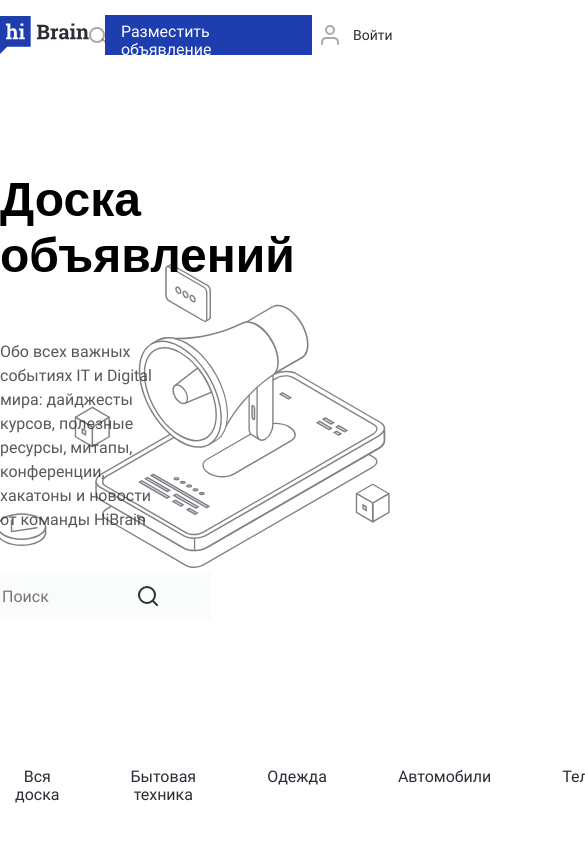
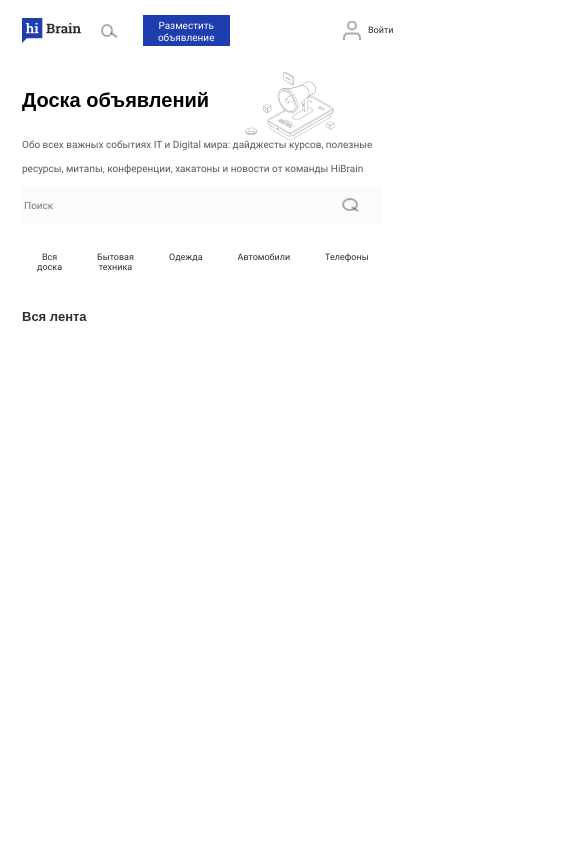
Before and after one commit to olakola1/news, a plain HTML site: page index.html in a window 390 px wide. Shown: the top 844 px of the page, 585 px wide, since content can reach past the window. Drawn offline with Linux system fonts and the light colour scheme; files whose address does not match are found by name.

Commit message:
астра

```diff
--- a/index.html
+++ b/index.html
@@ -4,10 +4,10 @@
     <meta charset="UTF-8">
     <meta name="viewport" content="width=device-width, initial-scale=1.0">
     <link rel="stylesheet" href="./styles/styles.css">
+    <link rel="stylesheet" href="./styles/media.css">
     <title>Hi Brain</title>
 </head>
 <body>
-    <!--header-->
     <header class="header bg-color-white">
         <div class="container df-align-justify-between">
             <div class="header-wrapper df-align-justify-between">
@@ -22,23 +22,23 @@
     </header>
 <main>
 
-    <!--Hero-->
-
     <section class="hero bg-color-white">
         <h2 class=""></h2>
         <div class="container grid bg-image">
             <div class="hero-wrapper">
+                <!--<picture>
+                    <source media="(max-width:576px)" srcset="./jmg/Group686-50x50.svg 50w">
+                    <img src="./jmg/Group686.svg" alt="hero-bg">
+                </picture>-->
                 <h1 class="hero-title">Доска объявлений</h1>
                 <p class="hero-text">Обо всех важных событиях IT и Digital мира: дайджесты курсов, полезные ресурсы, митапы, конференции, хакатоны и новости от команды HiBrain</p>
                 <div class="hero-search-type">
                     <input class="type" type="text" placeholder="Поиск">
-                    <button class="btn-reset hero-search"></button>
+                    <button class="btn-reset search hero-search"></button>
                 </div>
             </div>
         </div>
     </section>
-
-    <!--Категории-->
 
     <section class="categories">
         <div>
@@ -64,9 +64,7 @@
         </div>
         <h2 class="categories-title">Вся лента</h2>
 
-        <!--articles-->
-
-        <div class="grid">
+        <!--<div class="grid">
             <article class="item_1 bg-color-white">
                     <div>
                         <img src="jmg/Cart/1.svg" alt="Техника">
@@ -78,7 +76,7 @@
                         <div>
                             <span class="articles-card-price">1000 Р </span>
                         </div>
-                        <div class="articles-card-time df-align-justify-between">
+                        <div class="articles-card-time1 df-align-justify-between">
                             <data>14 апреля 2021</data>
                             <div class="viewing">
                                 <img class="img-viewing" src="./jmg/Cart/Просмотр.svg" alt="Просмотр">
@@ -100,6 +98,7 @@
                         <div class="viewing">
                             <img class="img-viewing" src="./jmg/Cart/Просмотр.svg" alt="Просмотр">
                             <span class="counter">356</span>
+                        </div>
                     </div>
                     </div>
             </article>
@@ -127,7 +126,7 @@
             <div class="articles-card-content-wrapper">
                 <a class="articles-card-title" href="#">Дайджест IT-вакансий за март 2021</a>
                 <p class="articles-card-text">Актуальные вакансии Intern и Junior IT-разработчикам в Нижнем Новгороде. Предложения работы от партнёров платформы подготовки и трудоустройства IT-специалистов HiBrain.</p>
-                <div class="articles-card-time df-align-justify-between">
+                <div class="articles-card-time2 df-align-justify-between">
                     <data>14 апреля 2021</data>
                     <div class="viewing">
                         <img class="img-viewing" src="./jmg/Cart/Просмотр.svg" alt="Просмотр">
@@ -175,7 +174,7 @@
             <div class="articles-card-content-wrapper">
                 <a class="articles-card-title" href="#">Дайджест IT-вакансий за март 2021</a>
                 <p class="articles-card-text">Актуальные вакансии Intern и Junior IT-разработчикам в Нижнем Новгороде. Предложения работы от партнёров платформы подготовки и трудоустройства IT-специалистов HiBrain.</p>
-                <div class="articles-card-time df-align-justify-between">
+                <div class="articles-card-time2 df-align-justify-between">
                     <data>14 апреля 2021</data>
                     <div class="viewing">
                         <img class="img-viewing" src="./jmg/Cart/Просмотр.svg" alt="Просмотр">
@@ -270,4 +269,4 @@
     </div>
  </footer>
 </body>
-</html>
+</html> -->
--- a/styles/catalog.css
+++ b/styles/catalog.css
@@ -1,24 +1,23 @@
 /*___________________Catalog______________*/
 
-.categories{
-    max-width: 1170px;
+.categories {
     margin: 0 auto;
     padding-bottom: 156px;
+    max-width: 1170px;
 }
 
 .categories-link {
     display: flex;
     flex-direction: row;
     gap: 40px;
+}
 
-}
-.categories-title{
+.categories-title {
+    padding: 80px 0 32px 0;
     font-size: 24px;
     line-height: 32px;
     color: var(--light-grey);
     font-family: 'Roboto Slab', sans-serif;
-    padding-bottom: 32px;
-    padding-top: 80px;
 }
 
 .btn-categories {
@@ -32,8 +31,8 @@
 }
 
 .btn-categories:focus {
+    color: var(--white-color);
     background-color:  var( --blue);
-    color: var(--white-color);
 }
 
 .item_1 {
@@ -78,7 +77,7 @@
     margin-left: 16px;
 }
 
-.articles-card-content-wrapper{
+.articles-card-content-wrapper {
     padding: 24px 24px 24px 24px;
     width: 363px;
     height: 248px;
@@ -89,30 +88,29 @@
     font-size: 18px;
     font-weight: 700;
 }
+
 .articles-card-title:hover {
     color: var(--blue);
 }
 
-
 .articles-card-text {
+    padding-top: 16px;
     font-size: 14px;
     line-height: 24px;
     color: rgba(42, 47, 56, 80%);
-    padding-top: 16px;
 }
 
-.articles-card-time {
+.articles-card-time1 {
     font-size: 14px;
     color: rgba(42, 47, 56, 40%);
 }
 
 .articles-card-price {
-    color: var(--light-grey);
-    font-size: 14px;
-    padding-top: 16px;
-    padding-bottom: 40px;
+    padding: 40px 0 20px 0;
     display: flex;
     justify-content: flex-end;
+    color: var(--light-grey);
+    font-size: 18px;
     font-weight: 700;
 }
 
@@ -131,18 +129,30 @@
 }
 
 .btn-catalog {
+    margin: 0 auto;
+    margin-top: 44px;
+    padding: 12px 48px;
     width: 242px;
     height: 48px;
-    border: 1px solid var(--light-grey);
-    padding: 12px 48px;
+    display: flex;
+    align-items: center;
+    column-gap: 7px;
     font-family: Roboto Slab, sans-serif;
     font-size: 16px;
     font-weight: 700;
     line-height: 24px;
     text-align: center;
-    display: flex;
-    align-items: center;
-    column-gap: 7px;
-    margin: 0 auto;
-    margin-top: 44px
+    border: 1px solid var(--light-grey);
 }
+
+.articles-card-time {
+    padding-top: 88px;
+    font-size: 14px;
+    color: rgba(42, 47, 56, 40%);
+}
+
+.articles-card-time2 {
+    padding-top: 16px;
+    font-size: 14px;
+    color: rgba(42, 47, 56, 40%);
+}
--- a/styles/footer.css
+++ b/styles/footer.css
@@ -1,13 +1,12 @@
 .footer {
-    background-color: var(--light-grey);
-    max-width: 1170px;
-    margin: 0 auto;
-    color: var(--white-color);
+  margin: 0 auto;
+  max-width: 1170px;
+  color: var(--white-color);
+  background-color: var(--light-grey);
 }
 
 .footer-wrapper {
-    padding-top: 48px;
-    padding-bottom: 57px;
+  padding: 48px 0 57px 0;
 }
 
 .footer-logo {
@@ -19,20 +18,18 @@
 }
 
 .footer-link {
+  padding-bottom: 48px;
   border-bottom: 1px solid var(--white-color);
-  padding-bottom: 48px;
 }
 
 .contacts-email {
- padding-top: 24px;
- padding-bottom: 48px;
- padding-right: 5px;
+ padding: 24px 5px 48px 0;
  color: rgba(255,255,255,60%);
  font-size: 12px;
 }
 
 .icon {
-   padding-left: 20px;
+  padding-left: 20px;
 }
 
 .logo-link {
--- a/styles/header.css
+++ b/styles/header.css
@@ -1,15 +1,14 @@
 /* ________________________header_________________________*/
 
 .header {
-    padding-top: 15px;
-    padding-bottom: 15px;
+    padding: 15px 0 15px 0;
     height: 72px;
     border-radius: 1px solid var(--light-grey);
 }
 
 .container {
+    margin: 0 auto;
     max-width: 1170px;
-    margin: 0 auto;
 }
 
 .header-wrapper {
@@ -25,10 +24,10 @@
 }
 
 .search::after {
+    position: absolute;
     content: '';
     bottom: -1px;
     left: 10px;
-    position: absolute;
     width: 7px;
     height: 2px;
     border-radius: 20%;
@@ -37,17 +36,17 @@
 }
 
 .header-link {
+  width: 216px;
+  height: 40px;
   font-size: 16px;
   font-style: normal;
-  width: 216px;
-  height: 40px;
 }
 
 .btn-login {
-    background: url('../jmg/Войти.svg') no-repeat left center;
     padding-left: 35px;
+    width: 72px;
+    height: 24px;
     color: var(--light-grey);
     font-size: 14px;
-    width: 72px;
-    height: 24px;
+    background: url('../jmg/Войти.svg') no-repeat left center;
 }
--- a/styles/hero.css
+++ b/styles/hero.css
@@ -10,20 +10,18 @@
    background-repeat: no-repeat;
 }
 
-.hero-wrapper{
+.hero-wrapper {
+   grid-column: 1 / span 5;
+   gap: 40px;
+   padding: 100px 0 140px 0;
    display: flex;
    flex-direction: column;
-   grid-column: 1 / span 5;
-   gap: 40px;
-   padding-top:100px;
-   padding-bottom: 140px;
-   position: relative;
 }
 
 .hero-title {
+   margin-bottom: 16px;
    font-size: 48px;
    line-height: 56px;
-   margin-bottom: 16px;
    font-family: 'Roboto Slab', sans-serif;
 }
 
@@ -41,10 +39,13 @@
 }
 
 .hero-search-type {
-
+   position: relative;
    display: grid;
    grid-column: 1 / 6;
-   background-image: url("../jmg/search.svg");
-   background-position: right;
-   background-repeat: no-repeat;
 }
+
+.hero-search {
+   position: absolute;
+   top: 12px;
+   left: 424px;
+}
--- /dev/null
+++ b/styles/media.css
@@ -0,0 +1,90 @@
+@media (max-width: 576px) {
+    .container {
+        max-width: 346px;
+    }
+
+    .header-wrapper {
+        width: 60%;
+    }
+
+    .header-link {
+        width: 132px;
+        height: 31px;
+        font-size: 10px;
+        font-style: normal;
+        text-align: center;
+        margin-left: 30px;
+    }
+
+    .btn-styles {
+        padding: 5px 5px 5px 5px;
+    }
+
+    .btn-login {
+        padding-left: 28px;
+        width: 19px;
+        height: 19px;
+        font-size: 9px;
+    }
+
+    .search {
+        height: 13px;
+        margin-left: 20px;
+    }
+
+    .search::after {
+        bottom: -1px;
+        left: 7px;
+        width: 8px;
+    }
+
+    .hero-wrapper {
+        grid-column: 1 / span 10;
+        gap: 5px;
+        padding: 0;
+
+    }
+    .hero-title {
+        font-size: 20px;
+        margin: 0;
+    }
+
+    .hero-text {
+        font-size: 10px;
+    }
+
+    .type {
+        height: 38px;
+        font-size: 10px;
+    }
+
+    .hero-search {
+        left: 300px;
+    }
+
+    .bg-image {
+        background-image: url("../jmg/Group686.svg");
+        background-size: 45% 45%;
+        background-position: top right;
+    }
+
+    .categories {
+        max-width: 346px;
+    }
+
+    .categories-link {
+        display: flex;
+        align-items: flex-start;
+        gap: 4px;
+        padding-top: 20px;
+    }
+
+    .btn-categories {
+       font-size: 9px;
+    }
+
+    .categories-title {
+        padding: 20px 0 20px 0;
+        font-size: 13px;
+    }
+}
```
Lines whose indentation alone changed are shown as unchanged.
